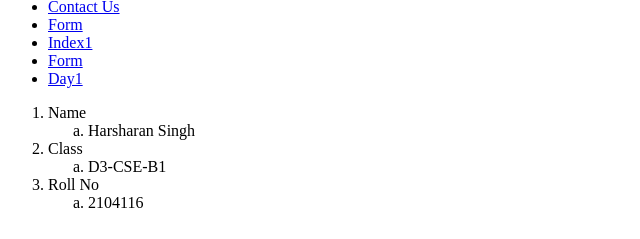
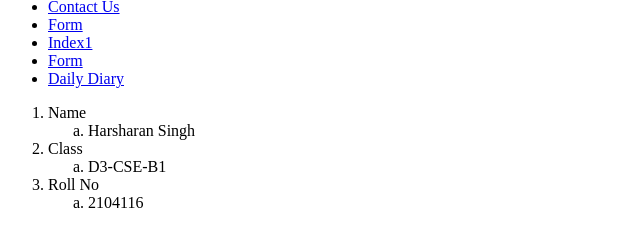
Before and after one commit to GITHUB-ui-cpu/Semantic-Web, a plain HTML site: page index.html in a window 1280 px wide. Shown: the part 407-646 px from the top of the page, 0-640 px from the left. Drawn offline with Linux system fonts and the light colour scheme.

Commit message:
Update index.html

```diff
--- a/index.html
+++ b/index.html
@@ -20,7 +20,7 @@
             <li><a href="Index1.html">Index1</a></li>
             <li><a href="Form.html">Form</a></li>
 
-            <li><a href="Day1.html">Day1</a></li>
+            <li><a href="index1.html">Daily Diary</a></li>
         </ul>
         <ol type="1">
             <li>Name</li>
```
